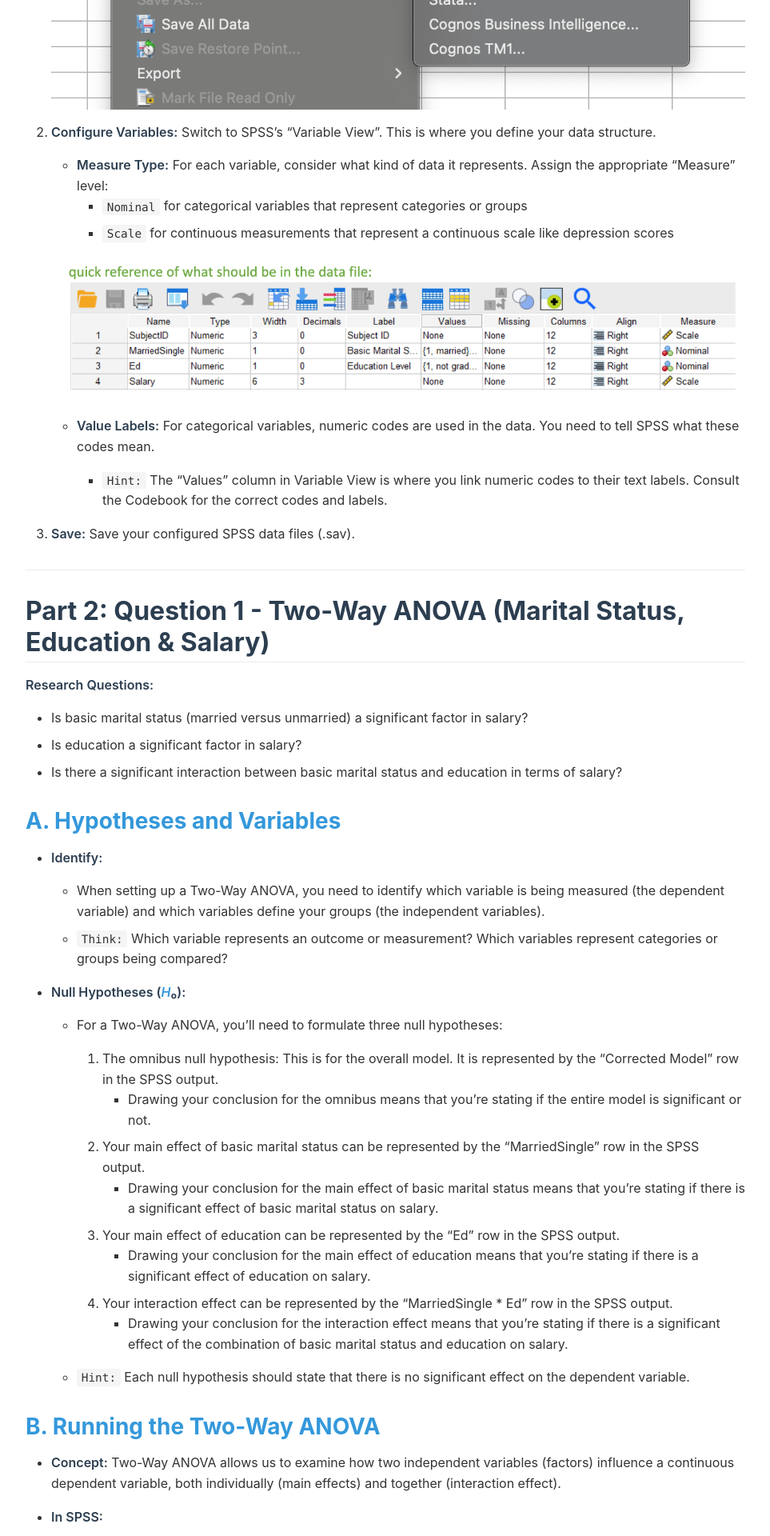
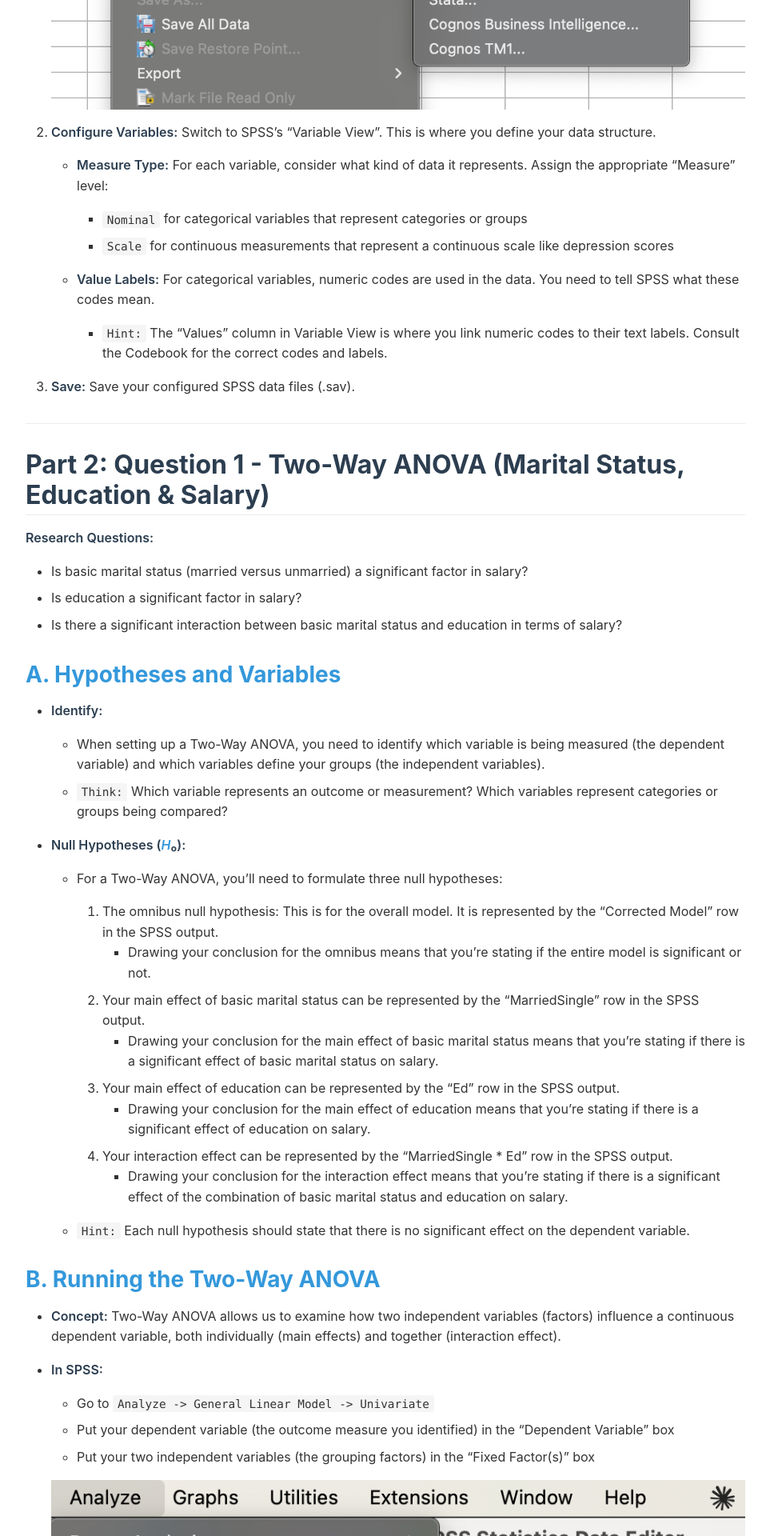
Before and after one commit to a-bonus/a-bonus.github.io, a Jekyll site: the page built from m5.md, in a window 1280 px wide. Shown: the part 1133-3053 px from the top of the page at 80% size, without its empty margins (178-1141 px from the left). Built offline with Jekyll 4.4.1, drawn with Linux system fonts in a browser that asks for light colours.

Commit message:
Refine M5 guide by removing redundant image placeholder and clarifying instructions for configuring variables in SPSS, focusing on measure types and value labels.

```diff
--- a/m5.md
+++ b/m5.md
@@ -33,10 +33,9 @@ This guide will help you navigate the M5 assignment, focusing on the _why_ behin
 2.  **Configure Variables:** Switch to SPSS's "Variable View". This is where you define your data structure.
 
     - **Measure Type:** For each variable, consider what kind of data it represents. Assign the appropriate "Measure" level:
+
       - `Nominal` for categorical variables that represent categories or groups
       - `Scale` for continuous measurements that represent a continuous scale like depression scores
-
-    ![Variable View Setup](/assets/m5-assets/data-file.png)
 
     - **Value Labels:** For categorical variables, numeric codes are used in the data. You need to tell SPSS what these codes mean.
 
```
Also changed, not shown: 1 other file.
